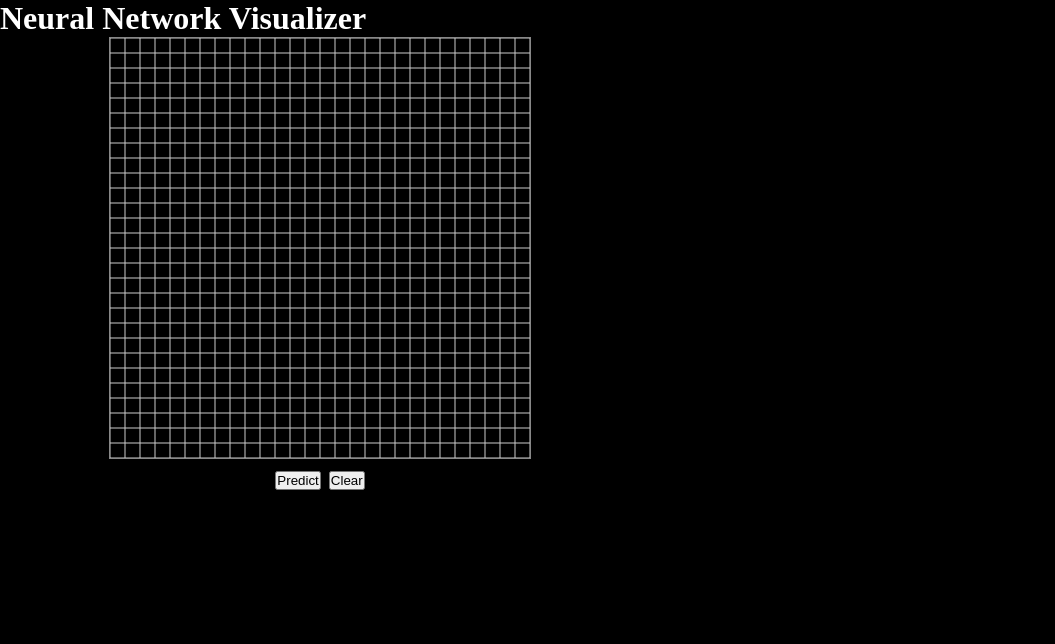
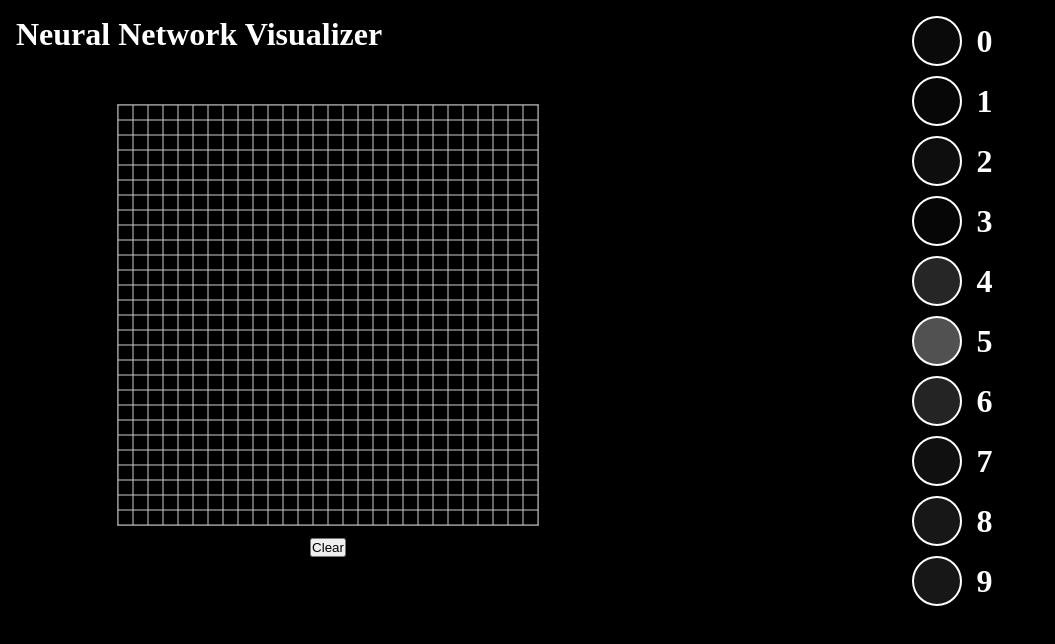
Before and after one commit to zs-rajki/nnvisuals, a React (Vite) app: page / in a window 1280 px wide. Shown: the top 644 px of the page, without its empty margins (0-1055 px from the left). Built offline with nearby package versions, Linux system fonts and the light colour scheme.

Commit message:
Constant inference + final prob visualization

```diff
--- a/src/App.jsx
+++ b/src/App.jsx
@@ -1,6 +1,10 @@
-import CanvasGrid from './CanvasGrid';
+import React, { useState } from 'react';
+import Canvas from './Canvas.jsx';
+import NeuralNetwork from './NeuralNetwork.jsx';
 
 function App() {
+    const emptyGrid = Array(28).fill(0).map(() => Array(28).fill(0));
+    const [grid, setGrid] = useState(emptyGrid);
 
     return (
         <>
@@ -9,9 +13,10 @@ function App() {
                     <h1>Neural Network Visualizer</h1>
                 </div>
                 <div className="canvas">
-                    <CanvasGrid/>
+                    <Canvas onGridChange={setGrid} />
                 </div>
                 <div className="network">
+                    <NeuralNetwork grid={grid} />
                 </div>
             </div>
         </>
--- a/src/CanvasGrid.jsx
+++ b/src/Canvas.jsx
@@ -1,11 +1,10 @@
 import React, { useRef, useState } from 'react';
-import { predict } from './predict.js';
 
 const GRID_SIZE = 28;
 const CELL_SIZE = 15; // px, adjust as needed
 const CANVAS_SIZE = GRID_SIZE * CELL_SIZE;
 
-export default function CanvasGrid() {
+export default function Canvas({ onGridChange }) {
 	const canvasRef = useRef(null);
 	const [drawing, setDrawing] = useState(false);
 	const [grid, setGrid] = useState(
@@ -17,7 +16,9 @@ export default function CanvasGrid() {
 		ctx.clearRect(0, 0, CANVAS_SIZE, CANVAS_SIZE);
 		for (let y = 0; y < GRID_SIZE; y++) {
 			for (let x = 0; x < GRID_SIZE; x++) {
-				ctx.fillStyle = gridData[y][x] ? '#FFFFFF' : '#000000';
+				const v = gridData[y][x];
+				const shade = Math.round(v * 255);
+				ctx.fillStyle = `rgb(${shade},${shade},${shade})`;
 				ctx.fillRect(x * CELL_SIZE, y * CELL_SIZE, CELL_SIZE, CELL_SIZE);
 			}
 		}
@@ -39,6 +40,11 @@ export default function CanvasGrid() {
 		const ctx = canvasRef.current.getContext('2d');
 		drawGrid(ctx, grid);
 	}, [grid]);
+
+	// Notify parent on grid change
+	React.useEffect(() => {
+		if (onGridChange) onGridChange(grid);
+	}, [grid, onGridChange]);
 
 	const getCell = (e) => {
 		const rect = canvasRef.current.getBoundingClientRect();
@@ -64,19 +70,28 @@ export default function CanvasGrid() {
 
 	const handleDraw = (e) => {
 		const { x, y } = getCell(e);
-		if (x >= 0 && x < GRID_SIZE && y >= 0 && y < GRID_SIZE) {
-			setGrid(prev => {
-				if (prev[y][x] === 1) return prev;
-				const newGrid = prev.map(row => [...row]);
-				newGrid[y][x] = 1;
-				return newGrid;
+		const deltas = [
+			{ dx: 0, dy: 0, value: 0.5 }, // center
+			{ dx: -1, dy: 0, value: 0.25 }, // left
+			{ dx: 1, dy: 0, value: 0.25 }, // right
+			{ dx: 0, dy: -1, value: 0.25 }, // up
+			{ dx: 0, dy: 1, value: 0.25 }, // down
+			{ dx: -1, dy: -1, value: 0.1 }, // up-left
+			{ dx: 1, dy: -1, value: 0.1 }, // up-right
+			{ dx: -1, dy: 1, value: 0.1 }, // down-left
+			{ dx: 1, dy: 1, value: 0.1 }, // down-right
+		];
+		setGrid(prev => {
+			const newGrid = prev.map(row => [...row]);
+			deltas.forEach(({ dx, dy, value }) => {
+				const nx = x + dx;
+				const ny = y + dy;
+				if (nx >= 0 && nx < GRID_SIZE && ny >= 0 && ny < GRID_SIZE) {
+					newGrid[ny][nx] = Math.min(1, newGrid[ny][nx] + value);
+				}
 			});
-		}
-	};
-
-	const handlePredict = async () => {
-		const result = await predict(grid);
-		console.log('Predicted digit:', result.prediction, 'Probabilities:', result.probabilities);
+			return newGrid;
+		});
 	};
 
 	const handleClear = () => {
@@ -96,7 +111,6 @@ export default function CanvasGrid() {
 				onMouseMove={handlePointerMove}
 			/>
 			<div style={{ marginBottom: 8 }}>
-				<button onClick={handlePredict} style={{ marginRight: 8 }}>Predict</button>
 				<button onClick={handleClear}>Clear</button>
 			</div>
 		</div>
--- a/src/NeuralNetwork.jsx
+++ b/src/NeuralNetwork.jsx
@@ -0,0 +1,26 @@
+import React, { useEffect, useState } from "react";
+import Node from "./Node";
+import { predict } from "./predict.js";
+
+export default function NeuralNetwork({ grid }) {
+    const [probabilities, setProbabilities] = useState([0,0,0,0,0,0,0,0,0,0]);
+
+    useEffect(() => {
+        let isMounted = true;
+        predict(grid).then(result => {
+            if (isMounted) setProbabilities(result.probabilities);
+        });
+        return () => { isMounted = false; };
+    }, [grid]);
+
+    return (
+        <div style={{ display: "flex", flexDirection: "column", alignItems: "center" }}>
+            {probabilities.map((value, idx) => (
+                <div key={idx} style={{ marginBottom: "10px", display: "flex", alignItems: "center", gap: "15px" }}>
+                    <Node value={value} />
+                    <h1 style={{ color: "#ffffff" }}>{idx}</h1>
+                </div>
+            ))}
+        </div>
+    );
+}
--- /dev/null
+++ b/src/Node.jsx
@@ -0,0 +1,25 @@
+import React from "react";
+
+// value: number between 0 and 1
+const Node = ({ value }) => {
+  // Clamp value between 0 and 1
+  const clamped = Math.max(0, Math.min(1, value));
+  // Calculate grayscale color
+  const gray = Math.round(clamped * 255);
+  const fillColor = `rgb(${gray}, ${gray}, ${gray})`;
+
+  return (
+    <svg width="50" height="50">
+      <circle
+        cx="25"
+        cy="25"
+        r="24"
+        fill={fillColor}
+        stroke="white"
+        strokeWidth="2"
+      />
+    </svg>
+  );
+};
+
+export default Node;
--- a/src/index.css
+++ b/src/index.css
@@ -19,6 +19,7 @@ body {
     'canvas network';
     grid-template-columns: 1fr 1fr;
     grid-template-rows: auto;
+    margin: 1rem;
 }
 
 .title {
--- a/src/predict.js
+++ b/src/predict.js
@@ -42,7 +42,7 @@ export async function predict(input28x28) {
 	const input = input28x28.flat(); // [784]
 
 	// Load weights
-	const res = await fetch('/model_weights.json');
+	const res = await fetch('/model_weights-32x16.json');
 	const weights = await res.json();
 
 	// Layer 1: Linear(784, 32) + ReLU
```
Also changed, not shown: public/model_weights-32x16.json (renamed from public/model_weights.json), training/model_weights-32x16.json (renamed from training/model_weights.json), 1 other file (tests, documents, lock files or other folders).
